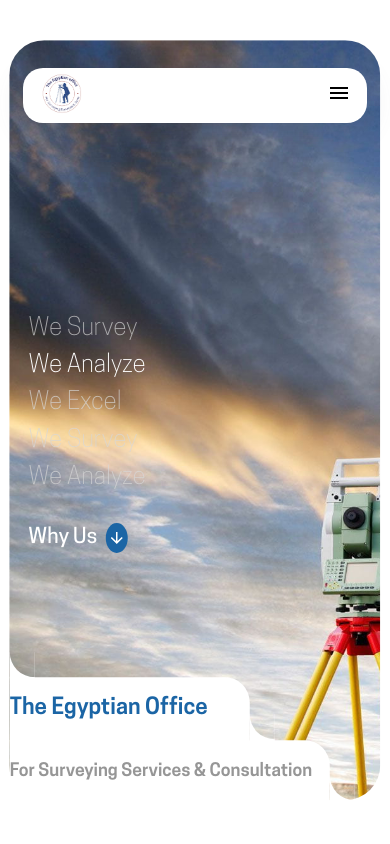
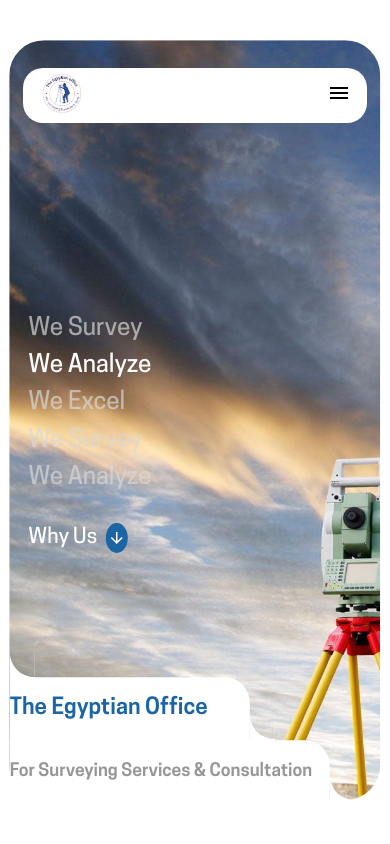
Before and after one commit to elnaggarx/eossc, a React (Create React App) app: page / in a window 390 px wide. Shown: the top 844 px of the page. Built offline with nearby package versions, Linux system fonts and the light colour scheme.

Commit message:
hero-sub-edited

```diff
--- a/src/components/Hero/HeroStyles.css
+++ b/src/components/Hero/HeroStyles.css
@@ -308,7 +308,7 @@
         top:50%;
         transform: translate(0,-50%);
         color: rgba(215,215,215,0.7);
-        font-family: cooper-light;
+        font-family: cooper-medium;
         font-size: 1.3rem;
         line-height: 0.8rem;
 
```
